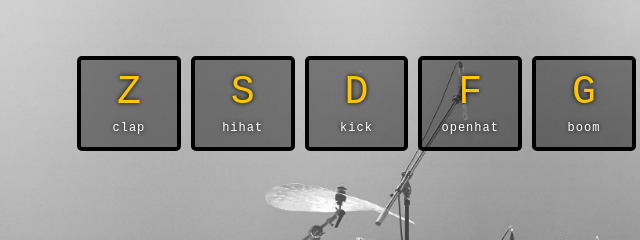
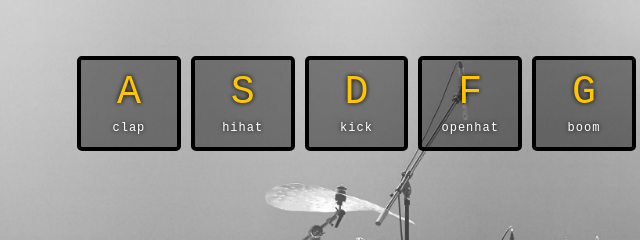
Before and after one commit to GenadiKozarev/vanilla-javascript-drum-kit, a website built with Parcel: page index.html in a window 1280 px wide. Shown: the part 144-384 px from the top of the page, 56-696 px from the left. Built offline with nearby package versions, Linux system fonts and the light colour scheme.

Commit message:
fixes typo

```diff
--- a/index.html
+++ b/index.html
@@ -9,7 +9,7 @@
     <body>
         <div class="keys">
             <div data-key="65" class="key">
-                <kbd>Z</kbd>
+                <kbd>A</kbd>
                 <span class="sound">clap</span>
             </div>
             <div data-key="83" class="key">
```
